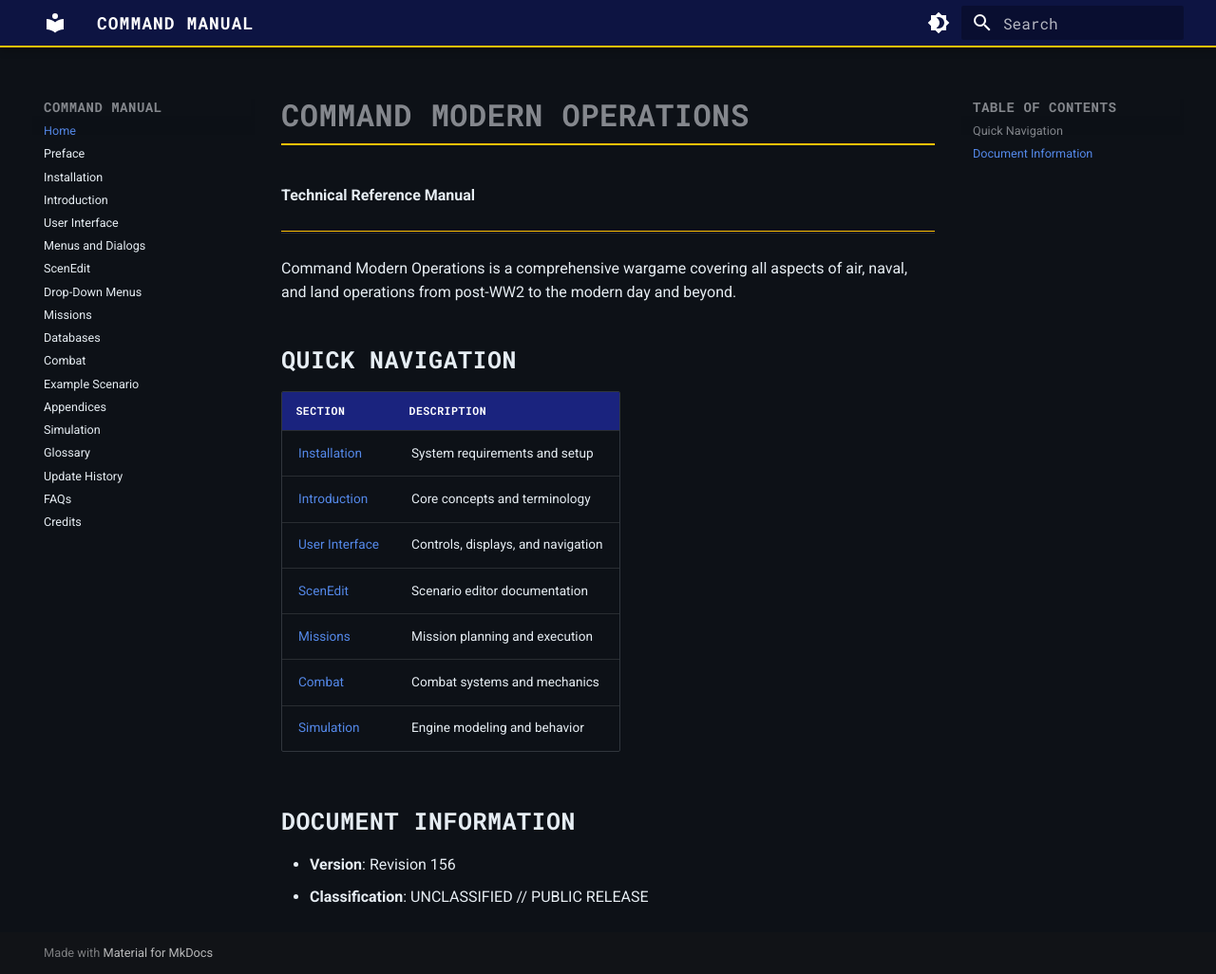
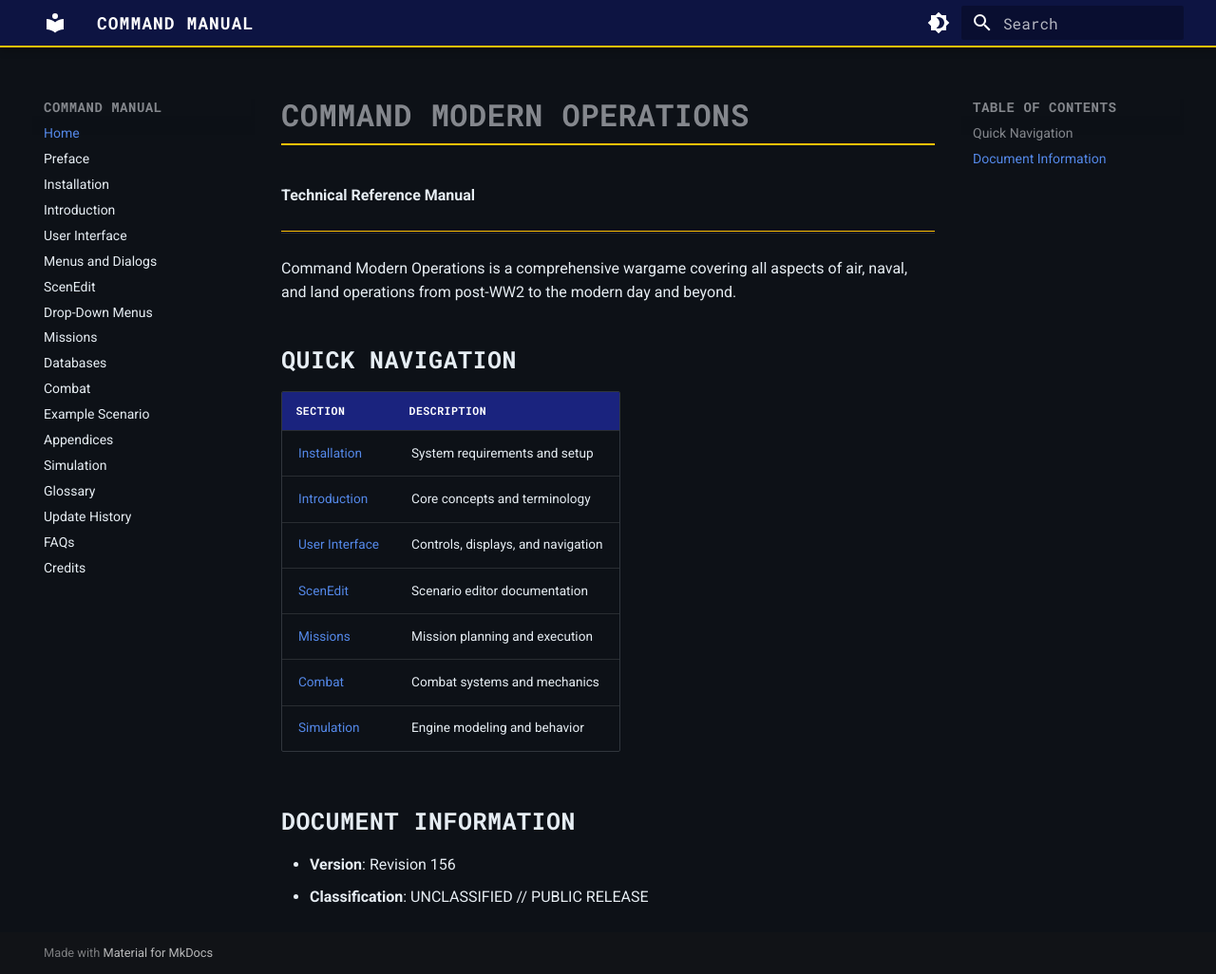
Before and after one commit to CommandModernOperations/Manual, an MkDocs documentation site: the page built from docs/index.md, in a window 1280 px wide and 1026 px high. Shown: the whole window at 95% size. Built offline with MkDocs 1.6.1 and Material for MkDocs 9.7.7, drawn with Linux system fonts in a browser that asks for light colours.

Commit message:
Remove sidebar font size override - use default

```diff
--- a/docs/stylesheets/custom.css
+++ b/docs/stylesheets/custom.css
@@ -110,10 +110,6 @@
   font-family: 'Roboto Mono', monospace;
 }
 
-/* TOC - right sidebar */
-.md-nav__link {
-  font-size: 0.9em;
-}
 
 /* Horizontal rules */
 .md-typeset hr {
```
